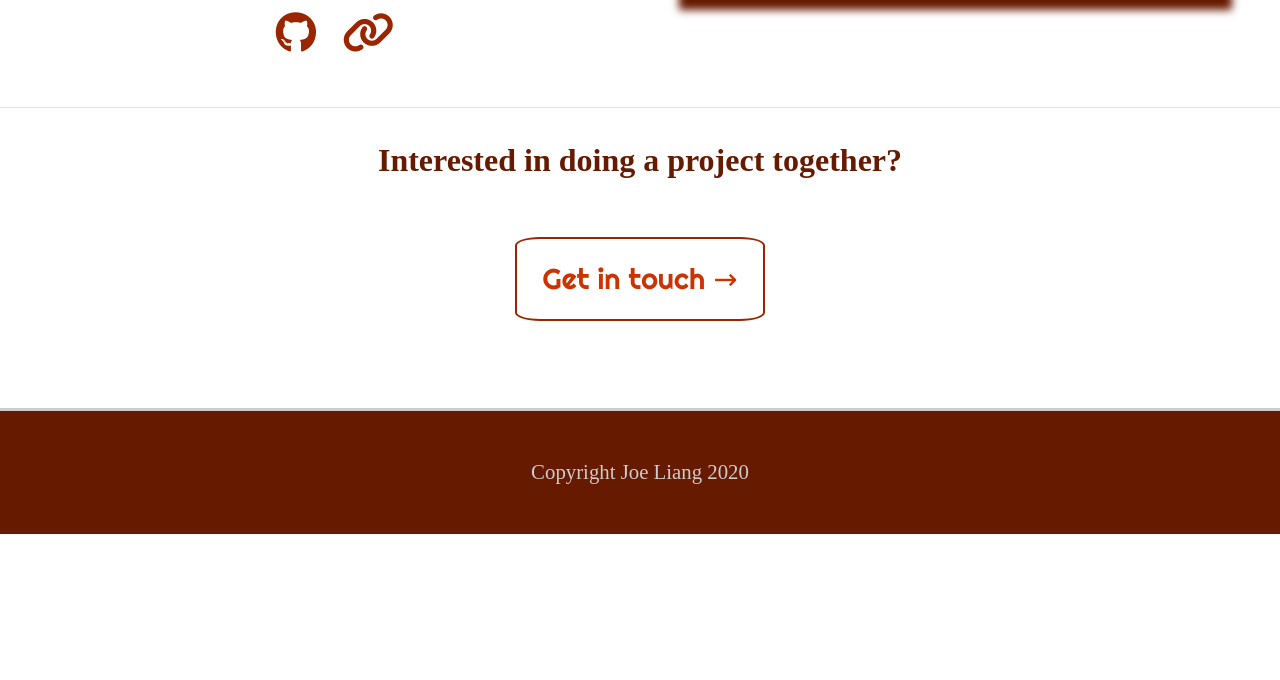
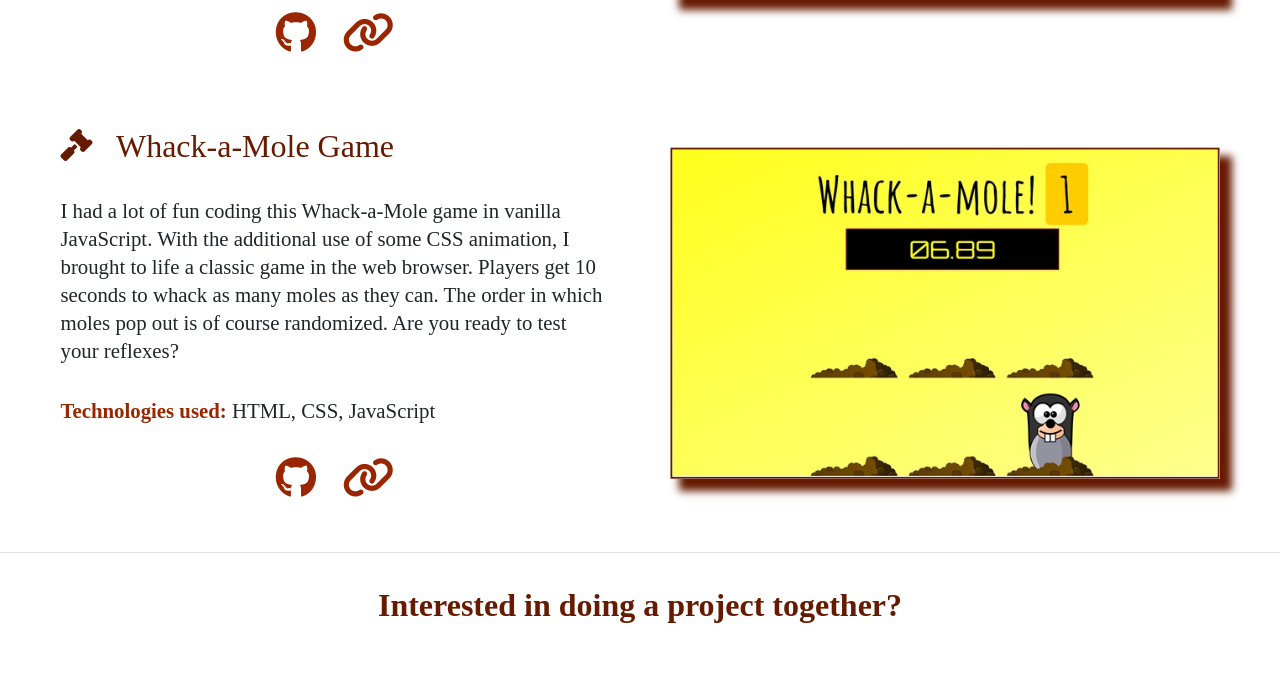
Before and after one commit to 1000mileworld/Portfolio, a plain HTML site: page projects.html in a window 1280 px wide. Shown: the part 2061-2741 px from the top of the page. Before the commit the page ends 2595 px from the top, so only its background shows below. Drawn offline with nearby package versions, Linux system fonts and the light colour scheme; a web font is replaced by a local one.

Commit message:
added whack-a-mole project and slideshow links

```diff
--- a/projects.html
+++ b/projects.html
@@ -27,17 +27,17 @@
             <div class="carousel-inner">
               <div class="item active">
                 <div class="container">
-                    <img src="images/piano keyboard.jpg" alt="piano keyboard"/>
+                    <a href="#piano"><img src="images/piano keyboard.jpg" alt="piano keyboard"/></a>
                 </div>
               </div>
               <div class="item">
                 <div class="container">
-                    <img src="images/pomodoro clock.jpg" alt="pomodoro clock"/>
+                    <a href="#pomodoro"><img src="images/pomodoro clock.jpg" alt="pomodoro clock"/></a>
                 </div>
               </div>
               <div class="item">
                 <div class="container">
-                    <img src="images/whack a mole.jpg" alt="whack-a-mole game"/>
+                    <a href="#mole"><img src="images/whack a mole.jpg" alt="whack-a-mole game"/></a>
                 </div>
               </div>
             </div>
@@ -56,7 +56,7 @@
 
         <h1 class="page-heading">My Projects</h1>
 
-        <div class="project">
+        <div id="piano" class="project">
             <div class="project__item">
                 <a href="http://1000mileworld.com/Portfolio/Piano/keyboard.html" target="_blank"><img class="project__img" src="images/piano keyboard.jpg" alt="piano keyboard"/></a>
             </div>
@@ -75,7 +75,7 @@
             </div>
         </div>
 
-        <div class="project">
+        <div id="pomodoro" class="project">
             <div class="project__item">
                 <a href="https://1000mileworld.github.io/Pomodoro-Clock/" target="_blank"><img class="project__img" src="images/pomodoro clock.jpg" alt="pomodoro clock"/></a>
             </div>
@@ -90,6 +90,25 @@
                     &nbsp;
                     &nbsp;
                     <a href="https://1000mileworld.github.io/Pomodoro-Clock/" target="_blank"><i class="fas fa-2x fa-link"></i></a>
+                </div>
+            </div>
+        </div>
+
+        <div id="mole" class="project">
+            <div class="project__item">
+                <a href="https://1000mileworld.github.io/Whack-a-Mole/" target="_blank"><img class="project__img" src="images/whack a mole.jpg" alt="whack-a-mole game"/></a>
+            </div>
+            <div class="project__item project__description">
+                <h2><i class="fas fa-gavel"></i> &nbsp; Whack-a-Mole Game</h2>
+                <p>I had a lot of fun coding this Whack-a-Mole game in vanilla JavaScript. With the additional use of some CSS animation, I brought to life a classic game in the web browser. Players get 10 seconds to whack as many moles as they can. The order in which moles pop out is of course randomized. Are you ready to test your reflexes?</p>
+                <div class="project__tech">
+                    <span class="project__tech--bold">Technologies used: </span>HTML, CSS, JavaScript
+                </div>
+                <div class="project__icons">
+                    <a href="https://github.com/1000mileworld/Whack-a-Mole" target="_blank"><i class="fab fa-2x fa-github"></i></a>
+                    &nbsp;
+                    &nbsp;
+                    <a href="https://1000mileworld.github.io/Whack-a-Mole/" target="_blank"><i class="fas fa-2x fa-link"></i></a>
                 </div>
             </div>
         </div>
```
